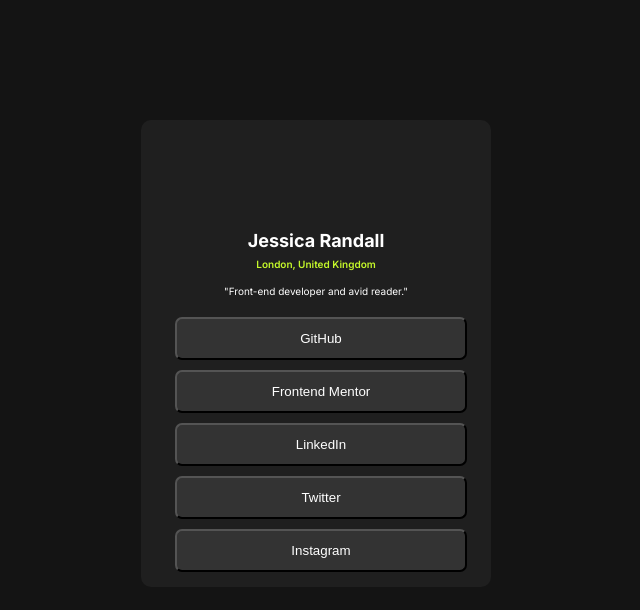
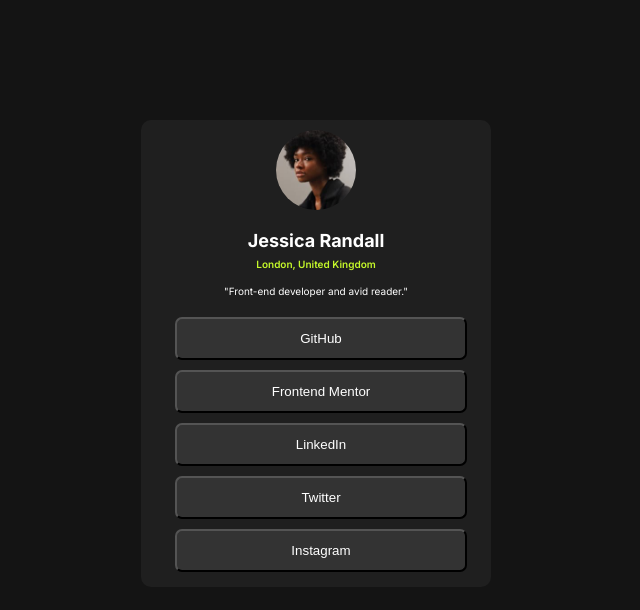
Before and after one commit to muiruri3000/frontendmentor-3, a plain HTML site: page index.html in a window 1280 px wide. Shown: the whole page, without its empty margins (324-964 px from the left). Drawn offline with Linux system fonts and the light colour scheme.

Commit message:
img path update

```diff
--- a/assets/css/style.css
+++ b/assets/css/style.css
@@ -50,7 +50,7 @@
     width:80px;
     margin-bottom: 10px;
     background-repeat: no-repeat;
-    background-image: url('assets/images/avatar-jessica.jpeg');
+    background-image: url('../images/avatar-jessica.jpeg');
     background-position: center;
     background-size: cover;
     border-radius: 50%;
```
